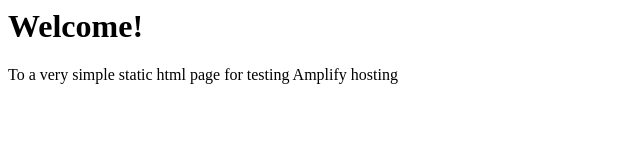
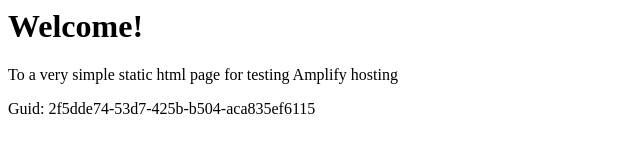
Before and after one commit to aws-aemilia-pdx/Github-PR-Commit-Integration-Test-DoNotTouch-GitHubAutoBuildCanaryTest-v1-gamma-us-west-2, a website: page src/index.html in a window 1280 px wide. Shown: the whole page, without its empty margins (0-640 px from the left). Drawn offline with Linux system fonts and the light colour scheme.

Commit message:
commit from integ tests

```diff
--- a/src/index.html
+++ b/src/index.html
@@ -1,3 +1,5 @@
+
+
 <html lang="en">
 
 <head>
@@ -10,6 +12,6 @@
 <body>
     <h1>Welcome!</h1>
     <p>To a very simple static html page for testing Amplify hosting</p>
-</body>
+    <p>Guid: 2f5dde74-53d7-425b-b504-aca835ef6115</p></body>
 
 </html>
```
